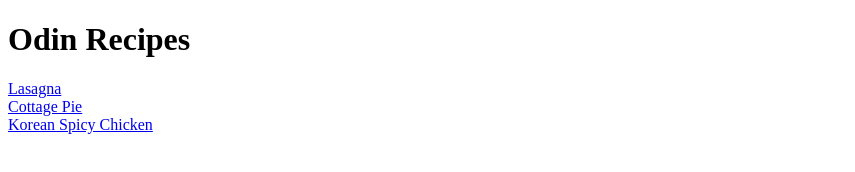
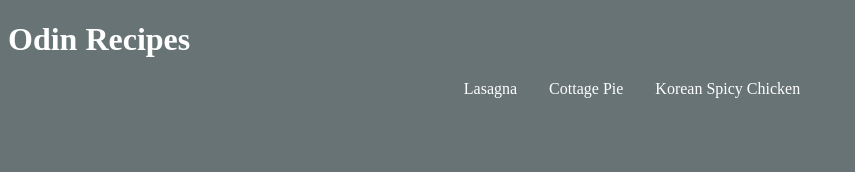
Before and after one commit to lourensdj360/odin-recipes, a plain HTML site: page odin-recipes/index.html in a window 1280 px wide. Shown: the whole page, without its empty margins (0-855 px from the left). Drawn offline with Linux system fonts and the light colour scheme.

Commit message:
added stylesheet to html page

```diff
--- a/odin-recipes/index.html
+++ b/odin-recipes/index.html
@@ -3,15 +3,21 @@
 <head>
   <meta charset="UTF-8">
   <meta name="viewport" content="width=device-width, initial-scale=1.0">
+
+  <link rel="stylesheet" href="style.css">
+
   <title>The Odin Recipe</title>
 </head>
 <body>
 
-<h1>Odin Recipes</h1>
+<h1 class="Heading">Odin Recipes</h1>
 
-<a href="/recipes/lasagna.html">Lasagna</a><br>
-<a href="/recipes/cottagepie.html">Cottage Pie</a><br>
-<a href="/recipes/koreanspicychicken.html">Korean Spicy Chicken</a><br>
+<div class="container-menu">
+  <a href="/recipes/lasagna.html">Lasagna</a><br>
+  <a href="/recipes/cottagepie.html">Cottage Pie</a><br>
+  <a href="/recipes/koreanspicychicken.html">Korean Spicy Chicken</a><br>
+</div>
+
 
 </body>
 </html>
```
